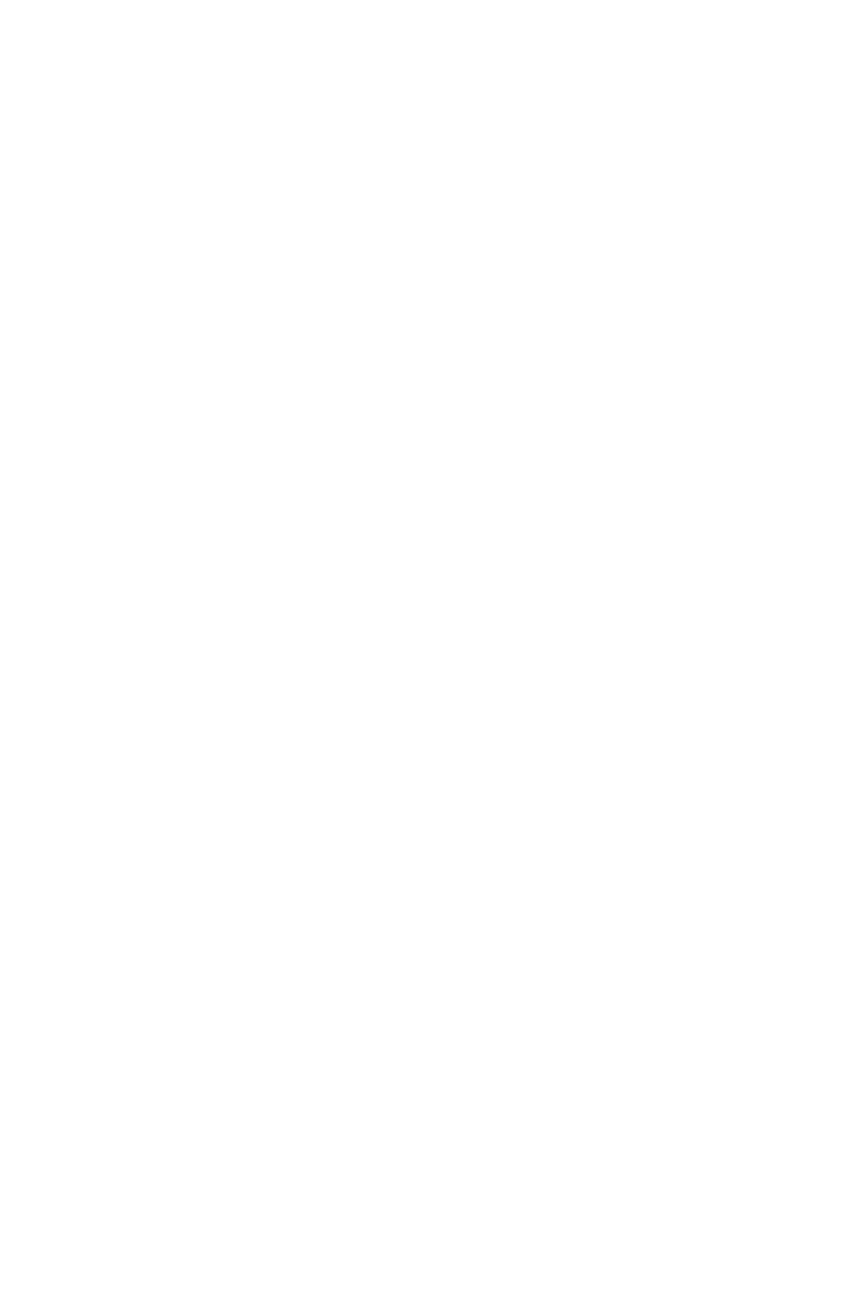
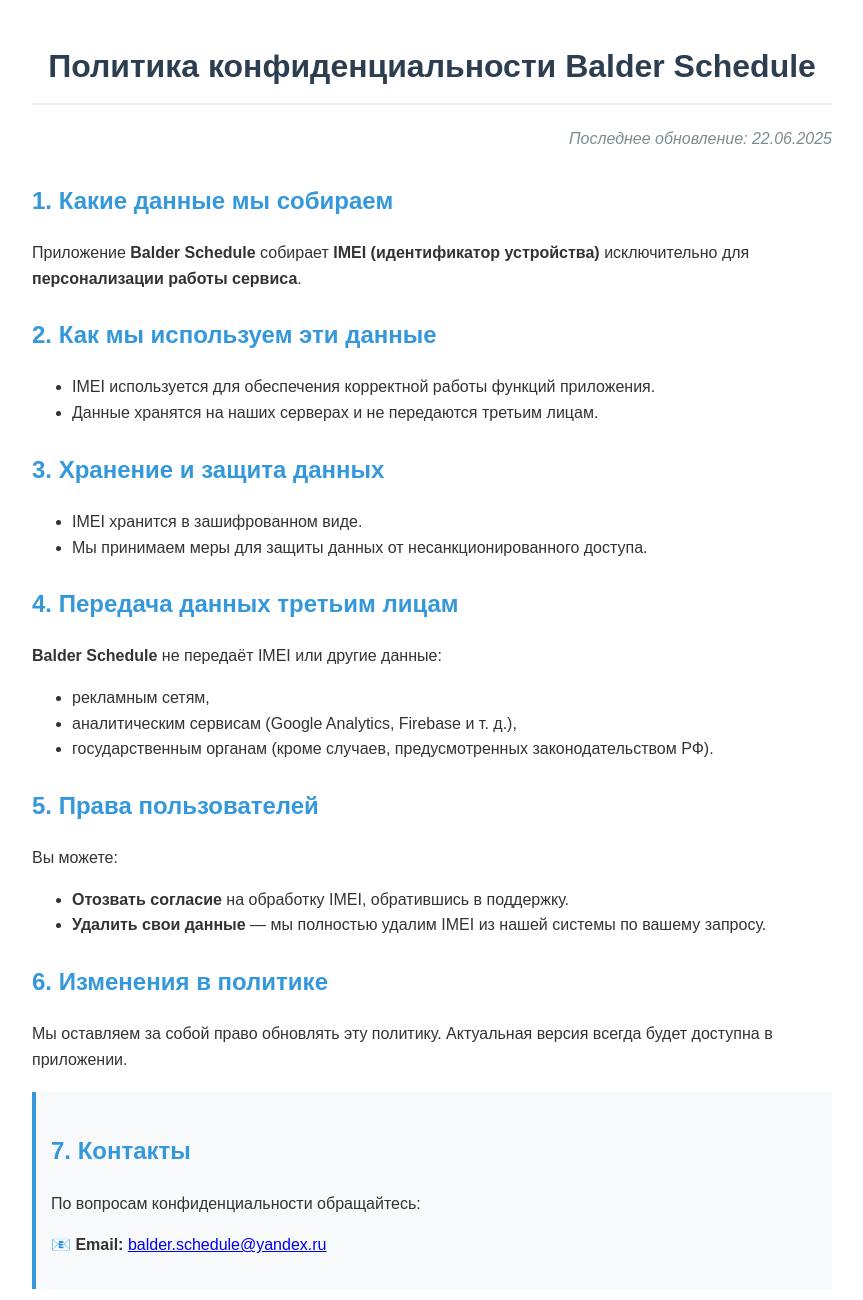
Before and after one commit to eimarinin/balder_schedule-privacy, a plain HTML site: page index.html in a window 1280 px wide. Shown: the whole page, without its empty margins (208-1071 px from the left). Before the commit the page ends 800 px from the top, so only its background shows below. Drawn offline with Linux system fonts and the light colour scheme.

Commit message:
add privacy

```diff
--- a/index.html
+++ b/index.html
@@ -4,11 +4,88 @@
 <head>
 	<meta charset="UTF-8">
 	<meta name="viewport" content="width=device-width, initial-scale=1.0">
-	<title>Document</title>
+	<title>Политика конфиденциальности Balder Schedule</title>
+	<style>
+		body {
+			font-family: Arial, sans-serif;
+			line-height: 1.6;
+			max-width: 800px;
+			margin: 0 auto;
+			padding: 20px;
+			color: #333;
+		}
+
+		h1 {
+			color: #2c3e50;
+			text-align: center;
+			border-bottom: 2px solid #eee;
+			padding-bottom: 10px;
+		}
+
+		h2 {
+			color: #3498db;
+			margin-top: 25px;
+		}
+
+		.last-updated {
+			text-align: right;
+			font-style: italic;
+			color: #7f8c8d;
+			margin-bottom: 30px;
+		}
+
+		.contact {
+			background-color: #f8f9fa;
+			padding: 15px;
+			border-left: 4px solid #3498db;
+			margin-top: 20px;
+		}
+	</style>
 </head>
 
 <body>
+	<h1>Политика конфиденциальности Balder Schedule</h1>
+	<div class="last-updated">Последнее обновление: 22.06.2025</div>
 
+	<h2>1. Какие данные мы собираем</h2>
+	<p>Приложение <strong>Balder Schedule</strong> собирает <strong>IMEI (идентификатор устройства)</strong>
+		исключительно для <strong>персонализации работы сервиса</strong>.</p>
+
+	<h2>2. Как мы используем эти данные</h2>
+	<ul>
+		<li>IMEI используется для обеспечения корректной работы функций приложения.</li>
+		<li>Данные хранятся на наших серверах и не передаются третьим лицам.</li>
+	</ul>
+
+	<h2>3. Хранение и защита данных</h2>
+	<ul>
+		<li>IMEI хранится в зашифрованном виде.</li>
+		<li>Мы принимаем меры для защиты данных от несанкционированного доступа.</li>
+	</ul>
+
+	<h2>4. Передача данных третьим лицам</h2>
+	<p><strong>Balder Schedule</strong> не передаёт IMEI или другие данные:</p>
+	<ul>
+		<li>рекламным сетям,</li>
+		<li>аналитическим сервисам (Google Analytics, Firebase и т. д.),</li>
+		<li>государственным органам (кроме случаев, предусмотренных законодательством РФ).</li>
+	</ul>
+
+	<h2>5. Права пользователей</h2>
+	<p>Вы можете:</p>
+	<ul>
+		<li><strong>Отозвать согласие</strong> на обработку IMEI, обратившись в поддержку.</li>
+		<li><strong>Удалить свои данные</strong> — мы полностью удалим IMEI из нашей системы по вашему запросу.</li>
+	</ul>
+
+	<h2>6. Изменения в политике</h2>
+	<p>Мы оставляем за собой право обновлять эту политику. Актуальная версия всегда будет доступна в приложении.</p>
+
+	<div class="contact">
+		<h2>7. Контакты</h2>
+		<p>По вопросам конфиденциальности обращайтесь:</p>
+		<p>📧 <strong>Email:</strong> <a href="mailto:balder.schedule@yandex.ru">balder.schedule@yandex.ru</a></p>
+	</div>
 </body>
 
 </html>
```
